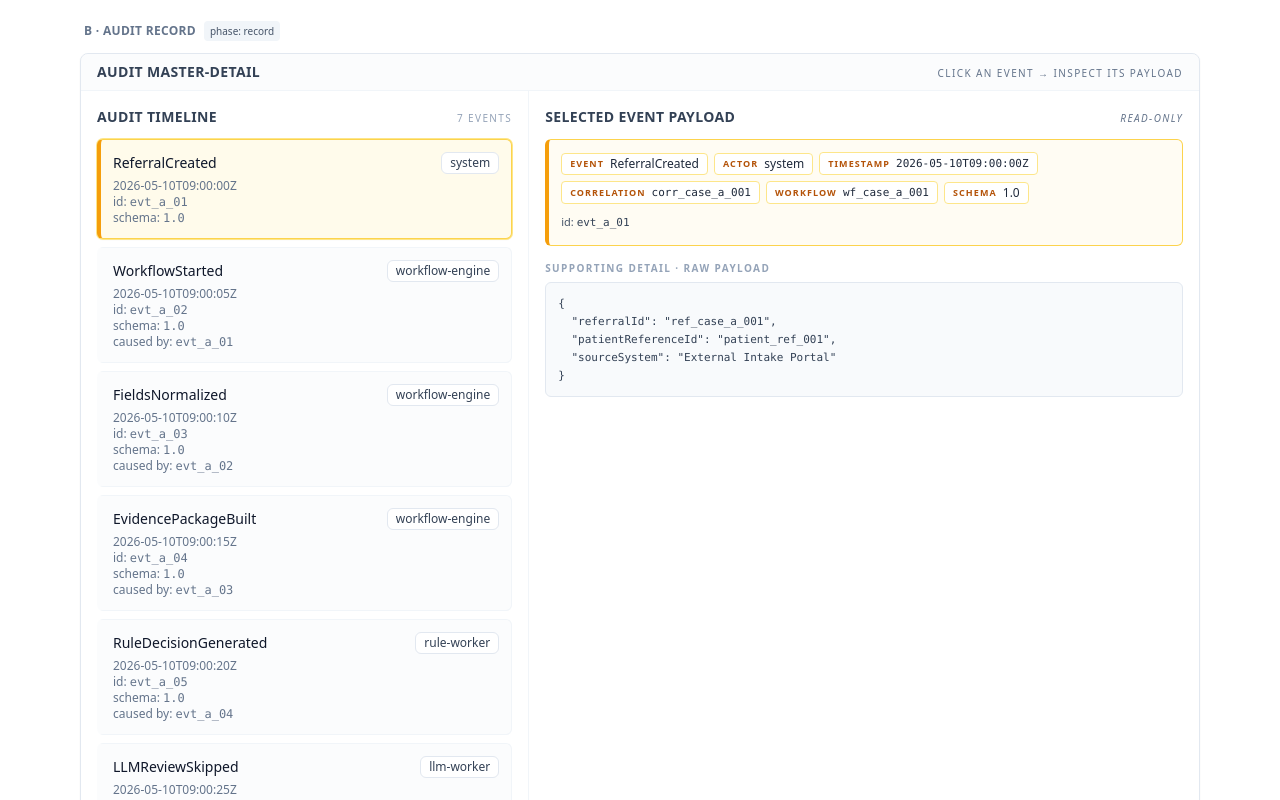
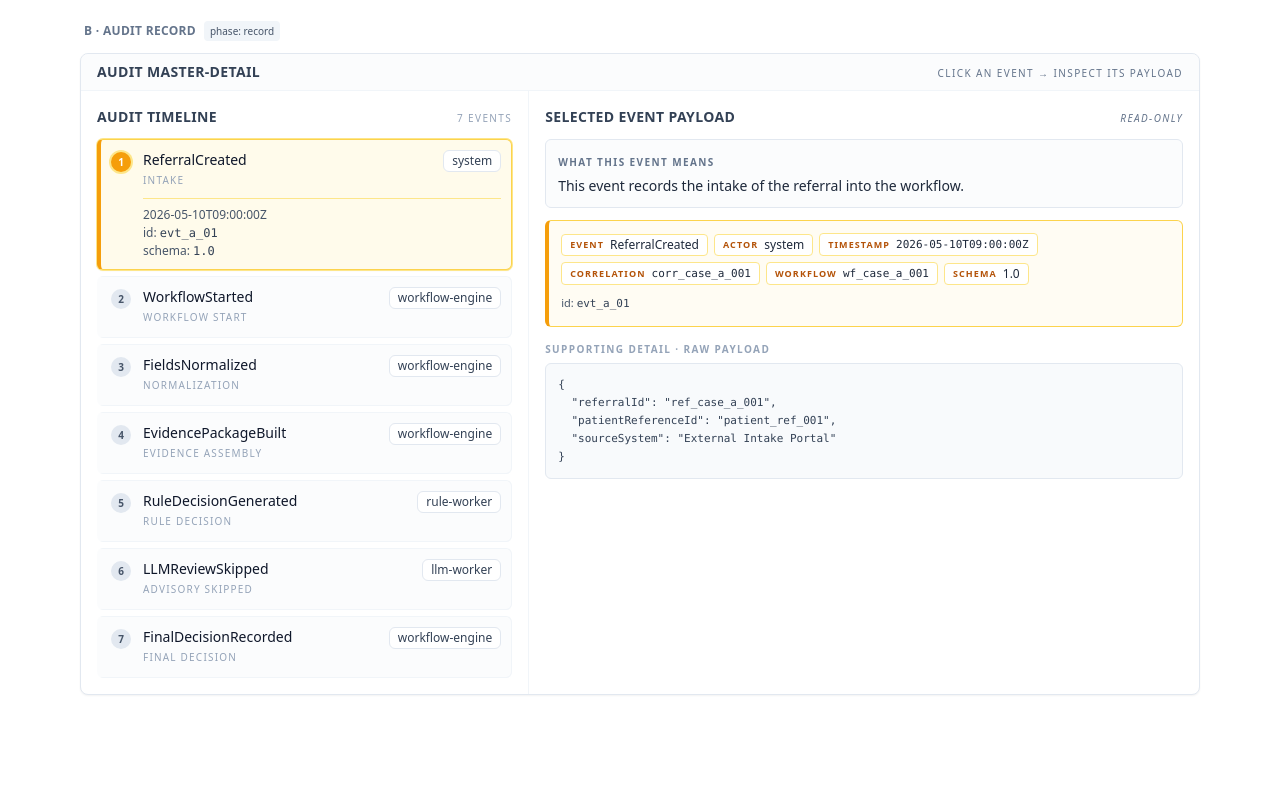
Before and after one commit to Ariosolzq/auditable-ai-referral-demo, a Next.js app: page /cases/case-a in a window 1280 px wide. Shown: the part 1780-2580 px from the top of the page. After the commit the page ends 2507 px from the top, so only its background shows below. Built offline with nearby package versions, Linux system fonts and the light colour scheme.

Commit message:
Round 4-5: compact audit timeline and add event interpretation

```diff
--- a/components/workflow/AuditEventPayloadPanel.tsx
+++ b/components/workflow/AuditEventPayloadPanel.tsx
@@ -23,6 +23,64 @@ function Chip({
   );
 }
 
+function describeAuditEvent(event: AuditEvent): string {
+  const p = (event.payload ?? {}) as Record<string, unknown>;
+
+  switch (event.eventType) {
+    case "ReferralCreated":
+      return "This event records the intake of the referral into the workflow.";
+    case "WorkflowStarted":
+      return "This event records the workflow instance starting for this referral.";
+    case "FieldsNormalized":
+      return "This event records the normalized referral fields used by downstream rule and advisory steps.";
+    case "EvidencePackageBuilt":
+      return "This event records the evidence package assembled for rule evaluation and advisory review.";
+    case "RuleDecisionGenerated": {
+      const decision =
+        typeof p.decision === "string" ? p.decision : null;
+      const routing =
+        typeof p.routingDecision === "string" ? p.routingDecision : null;
+      const policy =
+        typeof p.policyBundleVersion === "string"
+          ? p.policyBundleVersion
+          : null;
+      if (decision && routing && policy) {
+        return `This event records the deterministic rule output: ${decision}, routed to ${routing} under ${policy}.`;
+      }
+      if (decision && routing) {
+        return `This event records the deterministic rule output: ${decision}, routed to ${routing}.`;
+      }
+      return "This event records the deterministic rule output.";
+    }
+    case "LLMReviewRequested":
+      return "This event records that an advisory LLM review was requested. It does not set the final decision.";
+    case "LLMReviewCompleted":
+      return "This event records the advisory LLM output. It is evidence-bound and does not set the final decision.";
+    case "LLMReviewSkipped":
+      return "This event records that LLM advisory review was skipped for this case.";
+    case "HumanReviewRequested":
+      return "This event records that the case was routed to human review before finalization.";
+    case "HumanReviewSubmitted":
+      return "This event records the reviewer's submitted action.";
+    case "HumanOverrideSubmitted":
+      return "This event records a human override. The override is reviewer-controlled and audit-recorded.";
+    case "FinalDecisionRecorded": {
+      const finalDecision =
+        typeof p.finalDecision === "string"
+          ? p.finalDecision
+          : typeof p.decision === "string"
+            ? p.decision
+            : null;
+      if (finalDecision) {
+        return `This event records the final decision: ${finalDecision}.`;
+      }
+      return "This event records the final decision for this case.";
+    }
+    default:
+      return "This event records a workflow transition and its payload.";
+  }
+}
+
 export default function AuditEventPayloadPanel({
   auditEvents,
   selectedAuditEventId,
@@ -44,6 +102,14 @@ export default function AuditEventPayloadPanel({
       </div>
       {event ? (
         <div className="space-y-3 text-sm">
+          <div className="rounded-md border border-slate-200 bg-slate-50/60 p-3">
+            <h4 className="mb-1 text-[10px] font-semibold uppercase tracking-[0.14em] text-slate-500">
+              What this event means
+            </h4>
+            <p className="text-sm leading-snug text-slate-800">
+              {describeAuditEvent(event)}
+            </p>
+          </div>
           <div className="rounded-md border border-amber-300 border-l-4 border-l-amber-500 bg-amber-50/60 p-3">
             <div className="flex flex-wrap items-center gap-1.5">
               <Chip label="event" value={event.eventType} />
--- a/components/workflow/AuditTimeline.tsx
+++ b/components/workflow/AuditTimeline.tsx
@@ -25,6 +25,37 @@ function Badge({
   );
 }
 
+function eventSubtitle(eventType: string): string {
+  switch (eventType) {
+    case "ReferralCreated":
+      return "intake";
+    case "WorkflowStarted":
+      return "workflow start";
+    case "FieldsNormalized":
+      return "normalization";
+    case "EvidencePackageBuilt":
+      return "evidence assembly";
+    case "RuleDecisionGenerated":
+      return "rule decision";
+    case "LLMReviewRequested":
+      return "advisory requested";
+    case "LLMReviewCompleted":
+      return "advisory output";
+    case "LLMReviewSkipped":
+      return "advisory skipped";
+    case "HumanReviewRequested":
+      return "review requested";
+    case "HumanReviewSubmitted":
+      return "review submitted";
+    case "HumanOverrideSubmitted":
+      return "override submitted";
+    case "FinalDecisionRecorded":
+      return "final decision";
+    default:
+      return "workflow transition";
+  }
+}
+
 export default function AuditTimeline({
   auditEvents,
   selectedAuditEventId,
@@ -41,12 +72,16 @@ export default function AuditTimeline({
           {eventCount} event{eventCount === 1 ? "" : "s"}
         </span>
       </div>
-      <ol className="space-y-2">
-        {auditEvents.map((e) => {
+      <ol className="space-y-1.5">
+        {auditEvents.map((e, idx) => {
           const isSelected = e.id === selectedAuditEventId;
-          const tone = isSelected
+          const step = idx + 1;
+          const rowTone = isSelected
             ? "border-amber-300 border-l-4 border-l-amber-500 bg-amber-50 ring-1 ring-amber-200 shadow-sm"
             : "border-slate-100 border-l-4 border-l-transparent bg-slate-50/50 hover:border-slate-200 hover:bg-slate-100/60";
+          const markerTone = isSelected
+            ? "bg-amber-500 text-white ring-2 ring-amber-200"
+            : "bg-slate-200 text-slate-600";
           return (
             <li key={e.id}>
               <button
@@ -57,30 +92,56 @@ export default function AuditTimeline({
                     ? () => onSelectAuditEvent(e.id)
                     : undefined
                 }
-                className={`block w-full rounded-md border p-3 text-left text-sm transition focus-visible:outline focus-visible:outline-2 focus-visible:outline-offset-2 focus-visible:outline-amber-500 ${tone}`}
+                className={`block w-full rounded-md border p-2.5 text-left text-sm transition focus-visible:outline focus-visible:outline-2 focus-visible:outline-offset-2 focus-visible:outline-amber-500 ${rowTone}`}
               >
-                <span className="mb-1 flex flex-wrap items-center justify-between gap-2">
-                  <span className="font-medium text-slate-900">
-                    {e.eventType}
+                <div className="flex items-start gap-3">
+                  <span
+                    aria-hidden="true"
+                    className={`mt-0.5 inline-flex h-5 w-5 shrink-0 items-center justify-center rounded-full text-[10px] font-semibold tabular-nums ${markerTone}`}
+                  >
+                    {step}
                   </span>
-                  <Badge className="border-slate-200 bg-white text-slate-700">
-                    {e.actor}
-                  </Badge>
-                </span>
-                <span className="block text-xs text-slate-500">
-                  {e.timestamp}
-                </span>
-                <span className="block text-xs text-slate-500">
-                  id: <code>{e.id}</code>
-                </span>
-                <span className="block text-xs text-slate-500">
-                  schema: <code>{e.schemaVersion}</code>
-                </span>
-                {e.causationEventId && (
-                  <span className="block text-xs text-slate-500">
-                    caused by: <code>{e.causationEventId}</code>
-                  </span>
-                )}
+                  <div className="min-w-0 flex-1">
+                    <div className="flex flex-wrap items-start justify-between gap-2">
+                      <div className="min-w-0">
+                        <div className="font-medium text-slate-900">
+                          {e.eventType}
+                        </div>
+                        <div className="text-[10px] font-medium uppercase tracking-[0.12em] text-slate-400">
+                          {eventSubtitle(e.eventType)}
+                        </div>
+                      </div>
+                      <Badge className="border-slate-200 bg-white text-slate-700">
+                        {e.actor}
+                      </Badge>
+                    </div>
+                    {isSelected && (
+                      <div className="mt-2 space-y-0.5 border-t border-amber-200 pt-2 text-xs text-slate-600">
+                        <div>{e.timestamp}</div>
+                        <div>
+                          id:{" "}
+                          <code className="font-mono text-slate-700">
+                            {e.id}
+                          </code>
+                        </div>
+                        <div>
+                          schema:{" "}
+                          <code className="font-mono text-slate-700">
+                            {e.schemaVersion}
+                          </code>
+                        </div>
+                        {e.causationEventId && (
+                          <div>
+                            caused by:{" "}
+                            <code className="font-mono text-slate-700">
+                              {e.causationEventId}
+                            </code>
+                          </div>
+                        )}
+                      </div>
+                    )}
+                  </div>
+                </div>
               </button>
             </li>
           );
```
